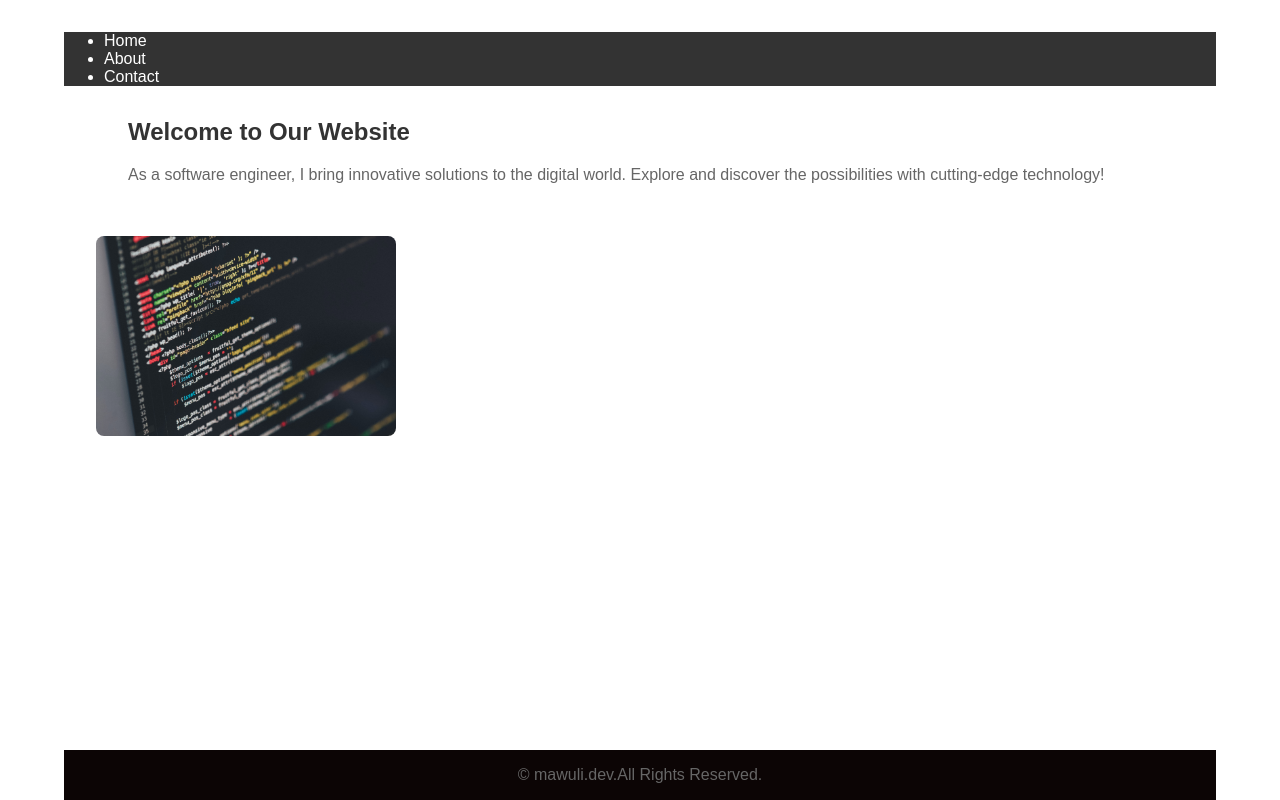
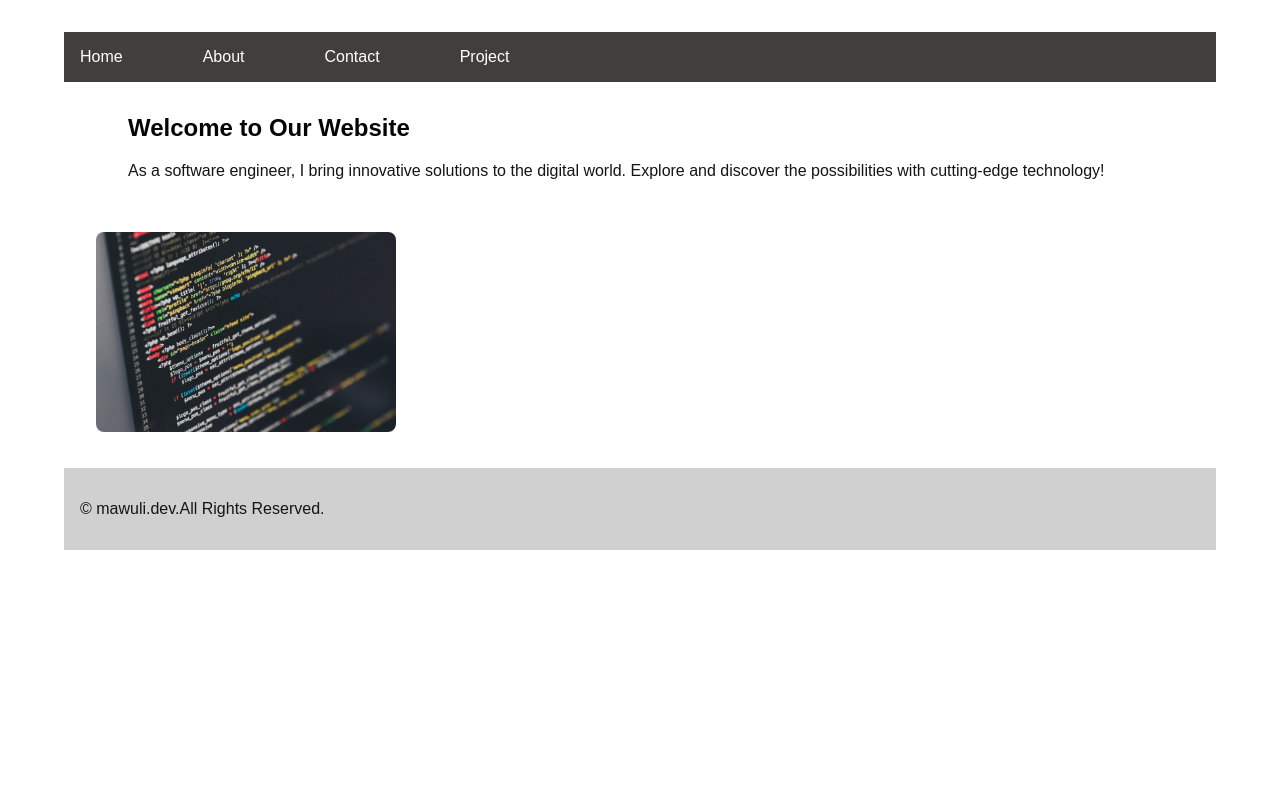
Before and after one commit to hmawuli/Project-website-, a React (Create React App) app: page / in a window 1280 px wide. Built offline with nearby package versions, Linux system fonts and the light colour scheme.

Commit message:
adding margin

```diff
--- a/package.json
+++ b/package.json
@@ -9,7 +9,7 @@
     "react": "^18.2.0",
     "react-dom": "^18.2.0",
     "react-router-dom": "^6.20.1",
-    "react-scripts": "5.0.1",
+    "react-scripts": "^5.0.1",
     "web-vitals": "^2.1.4"
   },
   "scripts": {
--- a/src/App.css
+++ b/src/App.css
@@ -8,20 +8,33 @@ body {
 }
 
 header {
-  background-color: #333;
+  background-color: #423e3e;
   color: white;
+  padding: 1em;
+  display: flex;
+  justify-content: space-between;
+
+
+}
+
+nav ul {
+  list-style: none;
+  display: flex;
+  margin: 0;
   padding: 0em;
-  text-align: justify;
+}
+
+nav li {
+  margin-right: 80px; /* Adjust spacing between items */
 }
 
 footer {
-  background-color: #0c0505;
+  background-color: #d1d0d0;
   color: white;
-  padding: 0%;
-  text-align: center;
-  position: fixed;
-  bottom: 0;
-  width: 90%;
+  padding: 1em;
+  display: flex;
+  justify-content: space-between;
+
 }
 
 div {
@@ -29,9 +42,9 @@ div {
 }
 
 h2 {
-  color: #333333;
+  color: #050505;
 }
 
 p {
-  color: #666;
+  color: #161414;
 }
--- a/src/App.js
+++ b/src/App.js
@@ -4,8 +4,11 @@ import Footer from './components/Footer';
 import About from './components/About';
 import Contact from './components/Contact';
 import Home from './components/Home';
-import Nav from './components/Nav';
+import Navbar from './components/Navbar';
+import Project from './components/Project';
 import { useState } from 'react';
+import "./components/Header.css";
+import "./components/Navbar.css";
 
 import './App.css';
 
@@ -22,8 +25,10 @@ function App() {
         return <Contact />;
       default:
         return <Home />;
-        case 'nav':
-        return <Nav/>;
+        case 'navbar':
+        return <Navbar/>;
+        case 'project':
+          return <Project/>
     }
   };
   return (
--- a/src/components/About.js
+++ b/src/components/About.js
@@ -27,7 +27,7 @@ function About() {
                 <h5> EDUCATIONAL BACKGROUND </h5>
                 Accra Technical University, Ghana
                 <br />
-                HDN in Computer Science. (2018-2021)
+                HND in Computer Science. (2018-2021)
             </p>
             <p>
                 <h5> USEFUL LINKS </h5>
@@ -37,6 +37,7 @@ function About() {
             </p>
             <p>
                 <h5>WORK EXPERIENCE </h5>
+
                 OpenCodex llc – Backend Developer
                 <br />
                 January 2023 – Ongoing
@@ -99,7 +100,7 @@ function About() {
             </p>
             <p>
                 TECHNICAL SKILLS<br/>
-                PHP (Laravel), Java (intermediate), Java Script (React), Python, HTML, MYSQL, XAMPP, CSS, API testing<br/>
+                PHP (Laravel), Java, Java Script (React), Python, HTML, MYSQL, XAMPP, CSS, API testing<br/>
                 using postman, Git, operating system (Linux – Ubuntu and Windows).<br/>
             </p>
             {/* <p>
@@ -108,37 +109,7 @@ function About() {
                 also have experience in back-end development using technologies like PHP(Laravel) and Python.
             </p> */}
             {/* Add more content about your skills and experience */}
-            <h3>Projects</h3>
-            <li>
-                <a href="https://github.com/hmawuli/Invoicing_Api-Interview-Rest_api-" >
-                    Invoicing API
-                </a>
-            </li>
-            <br />
-            <li>
-                <a href="https://github.com/hmawuli/python-mysql">
-                    python with mysql
-                </a>
-            </li>
-            <br />
-            <li>
-                <a href="https://github.com/hmawuli/my-blog">
-                    My blog
-                </a>
-            </li>
-            <br />
-            <li>
-                <a href="https://github.com/hmawuli/Projects-interview-">
-                    login creation in react
-                </a>
-            </li>
-            <br />
-            <li>
-                <a href="https://github.com/hmawuli/food_ordering_system_api">
-                    Food ordering api
-                </a>
-            </li>
-            <br />
+
         </div>
     );
 }
--- /dev/null
+++ b/src/components/Header.css
@@ -0,0 +1,26 @@
+/* Header.css */
+
+.header-container {
+    display: flex;
+    flex-direction: column;
+    display: flex;
+    background-color: #333;
+    color: white;
+    padding: 0em;
+  }
+
+
+  .nav-section ul {
+    list-style: none;
+    display: flex;
+  }
+
+  .nav-section li {
+    margin-right: 15px;
+    cursor: pointer; /* Add a pointer cursor for clickable items */
+  }
+
+  .nav-section a {
+    text-decoration: none;
+    color: white;
+  }
--- a/src/components/Header.js
+++ b/src/components/Header.js
@@ -8,6 +8,8 @@ function Header({ setCurrentPage }) {
           <li onClick={() => setCurrentPage('home')}>Home</li>
           <li onClick={() => setCurrentPage('about')}>About</li>
           <li onClick={() => setCurrentPage('contact')}>Contact</li>
+          <li onClick={() => setCurrentPage('project')}>Project</li>
+
         </ul>
       </nav>
         </header>
--- a/src/components/Home.js
+++ b/src/components/Home.js
@@ -1,6 +1,5 @@
 import React from "react";
 import image from "../Image/coding.jpg"; // Replace with the actual path to your image
-
 function Home() {
   return (
     <div >
@@ -11,6 +10,7 @@ function Home() {
           world. Explore and discover the possibilities with cutting-edge
           technology!
         </p>
+
         {/* Add more content as needed */}
       </div>
       <img
--- /dev/null
+++ b/src/components/Navbar.css
@@ -0,0 +1,27 @@
+/* Navbar.css */
+
+.navbar-container {
+    display: flex;
+    justify-content: space-between;
+    align-items: center;
+    background-color: #333;
+    color: white;
+    padding: 1em;
+  }
+
+
+
+
+  .links-section ul {
+    list-style: none;
+    display: flex;
+  }
+
+  .links-section li {
+    margin-right: 15px;
+  }
+
+  .links-section a {
+    text-decoration: none;
+    color: white;
+  }
--- a/src/components/Nav.js
+++ b/src/components/Navbar.js
@@ -3,7 +3,7 @@
 import React from "react";
 import { Link } from "react-router-dom"; // Assuming you're using React Router for navigation
 
-function Nav() {
+function Navbar() {
   return (
     <nav>
       <ul>
@@ -21,4 +21,4 @@ function Nav() {
   );
 }
 
-export default Nav;
+export default Navbar;
--- /dev/null
+++ b/src/components/Project.js
@@ -0,0 +1,43 @@
+// Project.js
+
+import React from 'react';
+
+function Project() {
+  return (
+    <div>
+      <h2>Projects</h2>
+      <p>
+
+      </p>
+      <ul>
+        <li>
+          <a href="https://github.com/hmawuli/Invoicing_Api-Interview-Rest_api-">
+            Invoicing API
+          </a>
+        </li>
+        <li>
+          <a href="https://github.com/hmawuli/python-mysql">python with mysql</a>
+        </li>
+        <li>
+          <a href="https://github.com/hmawuli/my-blog">My blog</a>
+        </li>
+        <li>
+          <a href="https://github.com/hmawuli/Projects-interview-">
+            Login creation in React
+          </a>
+        </li>
+        <li>
+          <a href="https://github.com/hmawuli/food_ordering_system_api">
+            Food ordering API
+          </a>
+        </li>
+        <li>
+          <a href="https://github.com/hmawuli/website">Website</a>
+
+        </li>
+      </ul>
+    </div>
+  );
+}
+
+export default Project;
```
Also changed, not shown: 1 other file (tests, documents, lock files or other folders).
